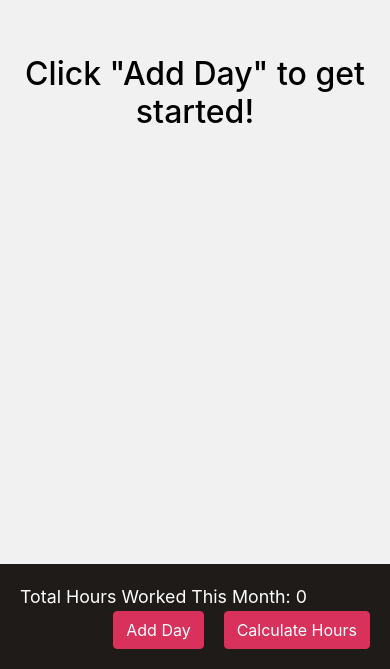
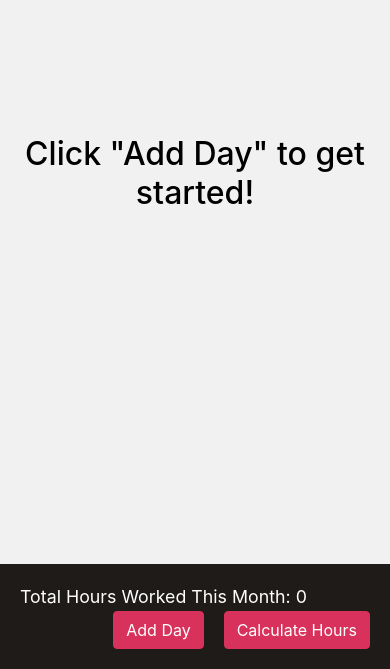
Before and after one commit to fchandel/Pay-Crunch, a React (Create React App) app: page / in a window 390 px wide. Shown: the part 175-844 px from the top of the page. Built offline with nearby package versions, Linux system fonts and the light colour scheme.

Commit message:
Minor updates

```diff
--- a/src/App.css
+++ b/src/App.css
@@ -5,6 +5,10 @@
 
 .App-logo {
   height: 40vmin;
+}
+
+.collect-info {
+    color: black;
 }
 
 .App-header {
@@ -24,8 +28,15 @@
 }
 
 .tableDiv {
-  padding: 100px;
+  padding: 10%;
   width: 80%;
+}
+
+@media only screen and (max-width: 600px) {
+  .tableDiv {
+    padding: 5%;
+    width: 85%;
+  }
 }
 
 .p-20 {
--- a/src/App.js
+++ b/src/App.js
@@ -100,7 +100,7 @@
   }
 
   displayHelp() {
-    if (this.counterActive) {
+    if (!this.counterActive()) {
       return (<h2 className='hint'>Click "Add Day" to get started!</h2>)
     }
   }
```
